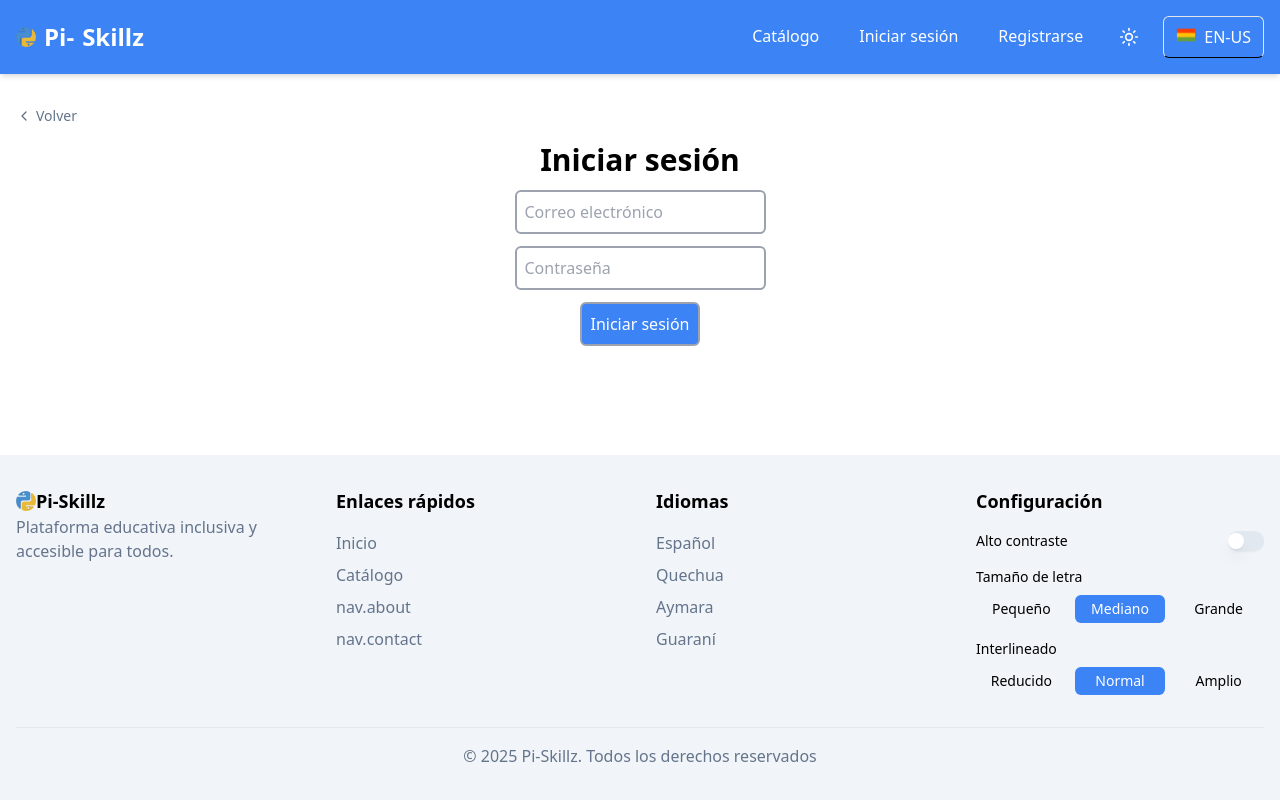
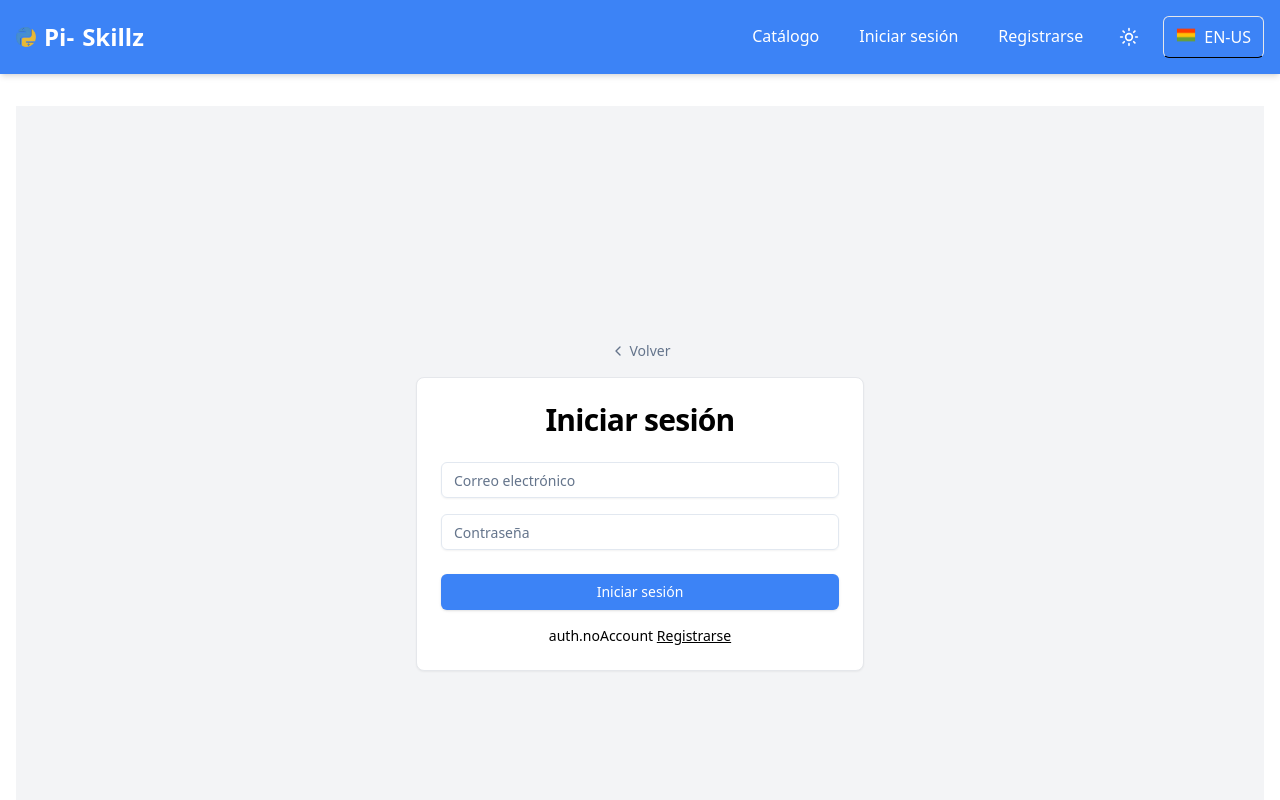
Before and after one commit to DarCkDev/py-skillz, a React (Vite) app in the folder py-skillz-frontend/: page /login in a window 1280 px wide. Shown: the top 800 px of the page. Built offline with nearby package versions, Linux system fonts and the light colour scheme.

Commit message:
mejoras UI

```diff
--- a/py-skillz-frontend/src/components/shared/BackButton.tsx
+++ b/py-skillz-frontend/src/components/shared/BackButton.tsx
@@ -1,11 +1,13 @@
 import { useLocation, useNavigate } from 'react-router-dom';
 import { ChevronLeft } from 'lucide-react';
 import { useTranslation } from 'react-i18next';
+import { useLoading } from '../../context/LoadingContext';
 
 export function BackButton() {
   const { t } = useTranslation();
   const location = useLocation();
   const navigate = useNavigate();
+  const { setLoading } = useLoading();
 
 
   const currentPath = location.pathname;
@@ -16,8 +18,10 @@ export function BackButton() {
 
 
   const handleBack = () => {
+    setLoading(true); // Set loading to true before navigation
     if (pathSegments.length === 0) {
 
+      setLoading(false); // Clear loading if no navigation occurs
       return;
     } else if (pathSegments.length === 1) {
 
--- /dev/null
+++ b/py-skillz-frontend/src/context/LoadingContext.tsx
@@ -0,0 +1,30 @@
+import { createContext, useState, useContext, ReactNode } from 'react';
+
+interface LoadingContextType {
+  isLoading: boolean;
+  setLoading: (loading: boolean) => void;
+}
+
+const LoadingContext = createContext<LoadingContextType | undefined>(undefined);
+
+export const LoadingProvider = ({ children }: { children: ReactNode }) => {
+  const [isLoading, setIsLoading] = useState(false);
+
+  const setLoading = (loading: boolean) => {
+    setIsLoading(loading);
+  };
+
+  return (
+    <LoadingContext.Provider value={{ isLoading, setLoading }}>
+      {children}
+    </LoadingContext.Provider>
+  );
+};
+
+export const useLoading = () => {
+  const context = useContext(LoadingContext);
+  if (context === undefined) {
+    throw new Error('useLoading must be used within a LoadingProvider');
+  }
+  return context;
+};
--- a/py-skillz-frontend/src/features/admin/UserManagement.tsx
+++ b/py-skillz-frontend/src/features/admin/UserManagement.tsx
@@ -1,4 +1,4 @@
-import React, { useState, useEffect } from "react";
+import { useState, useEffect } from "react";
 import { useTranslation } from "react-i18next";
 import { BackButton } from "../../components/shared/BackButton";
 import { UserInfo } from "@/types";
@@ -7,17 +7,18 @@ import { PlusIcon } from "@radix-ui/react-icons";
 import { Button } from "@/components/ui/button";
 import { createPortal } from "react-dom";
 import { ModalUpdateCreateUser } from "./ModalUpdateCreateUser";
-
+import { useLoading } from "../../context/LoadingContext";
 export const UserManagement = () => {
   const { t } = useTranslation();
   const [users, setUsers] = useState<UserInfo[]>([]);
-  const [isLoading, setIsLoading] = useState<boolean>(true);
   const [showModal, setShowModal] = useState<boolean>(false);
   const [currentUser, setCurrentUser] = useState<UserInfo | undefined>(
     undefined
   );
+    const { setLoading } = useLoading();
 
   const fetchUsers = async () => {
+    setLoading(true);
     try {
       const response = await fetch("http://localhost:3003/user", {
         method: "GET",
@@ -28,10 +29,13 @@ export const UserManagement = () => {
       const data = await response.json();
       console.log(data);
       setUsers(data);
-      setIsLoading(false);
+
     } catch (error) {
       console.error("Error al obtener los usuarios:", error);
+    }finally {
+      setLoading(false);
     }
+
   };
 
   const onDeleteUser = async (id: string) => {
@@ -89,10 +93,7 @@ export const UserManagement = () => {
             user={currentUser}
           />,
           document.body
-        )}
-      {isLoading ? (
-        <p>Loading...</p>
-      ) : (
+        )}(
         <div className="overflow-x-auto">
           <table className="w-full table-auto md:table-fixed">
             <thead className="text-left border-b border-foreground h-10">
@@ -149,7 +150,7 @@ export const UserManagement = () => {
             </tbody>
           </table>
         </div>
-      )}
+      )
     </div>
   );
 };
--- a/py-skillz-frontend/src/features/auth/Login.tsx
+++ b/py-skillz-frontend/src/features/auth/Login.tsx
@@ -3,7 +3,11 @@ import { BackButton } from "../../components/shared/BackButton";
 import { ILogin } from "../../types";
 import { useTranslation } from "react-i18next";
 import { AuthContext } from "../../context/AuthContext";
-import { useNavigate } from "react-router-dom";
+import { useNavigate, Link } from "react-router-dom";
+import { Input } from "@/components/ui/input";
+import { Button } from "@/components/ui/button";
+import { Card, CardContent, CardHeader, CardTitle } from "@/components/ui/card";
+import { useLoading } from "../../context/LoadingContext";
 
 export const Login = () => {
   const [data, setData] = useState<ILogin>({ email: "", password: "" });
@@ -11,6 +15,7 @@ export const Login = () => {
   const auth = useContext(AuthContext);
   const { t } = useTranslation();
   const navigate = useNavigate();
+  const { setLoading } = useLoading();
 
   const onDataChange = (e: React.ChangeEvent<HTMLInputElement>) => {
     setData({ ...data, [e.target.name]: e.target.value });
@@ -18,60 +23,85 @@ export const Login = () => {
 
   const onSubmitForm = async (e: React.FormEvent<HTMLFormElement>) => {
     e.preventDefault();
+    setLoading(true); // Set loading to true before API call
     if (!auth) {
       setErrors(["Authentication context not available"]);
+      setLoading(false); // Clear loading if auth context is missing
       return;
     }
 
+    try {
       const loginErrors = await auth.login(data);
       if (loginErrors) {
         setErrors(loginErrors);
       } else {
         navigate("/admin"); // Redirige al dashboard u otra ruta
       }
+    } finally {
+      setLoading(false); // Clear loading after API call completes
+    }
   };
 
   return (
+    <div className="flex flex-col items-center justify-center min-h-screen bg-gray-100 dark:bg-gray-900 p-4">
+      <BackButton />
+      <Card className="w-full max-w-md mx-auto">
+        <CardHeader>
+          <CardTitle className="text-center text-3xl font-bold">
+            {t("auth.login")}
+          </CardTitle>
+        </CardHeader>
+        <CardContent>
+          <form onSubmit={onSubmitForm} className="space-y-6">
+            <div className="space-y-4">
               <div>
-      <BackButton />
-      <div className="w-full h-auto">
-        <form onSubmit={onSubmitForm}>
-          <div className="flex flex-col items-center justify-center gap-3">
-            <h1 className="text-3xl font-bold">{t("auth.login")}</h1>
-            <div className="flex flex-col items-center justify-center gap-3 text-black">
-              <input
+                <label htmlFor="email" className="sr-only">
+                  {t("auth.email") ?? "Email"}
+                </label>
+                <Input
+                  id="email"
                   type="email"
-                placeholder={t("auth.email")?? "email"}
-                className="w-full p-2 border-2 border-gray-400 rounded-md"
+                  placeholder={t("auth.email") ?? "Email"}
                   name="email"
                   value={data.email}
                   onChange={onDataChange}
+                  required
                 />
-              <input
+              </div>
+              <div>
+                <label htmlFor="password" className="sr-only">
+                  {t("auth.password") ?? "Password"}
+                </label>
+                <Input
+                  id="password"
                   type="password"
-                placeholder={t("auth.password")?? "password"}
-                className="w-full p-2 border-2 border-gray-400 rounded-md"
+                  placeholder={t("auth.password") ?? "Password"}
                   name="password"
                   value={data.password}
                   onChange={onDataChange}
+                  required
                 />
               </div>
-            <button
-              type="submit"
-              className="p-2 border-2 border-gray-400 rounded-md bg-primary text-white"
-            >
+            </div>
+            <Button type="submit" className="w-full">
               {t("auth.login")}
-            </button>
-          </div>
+            </Button>
             {errors.length > 0 && (
-            <ul className="text-red-500 list-disc pl-5 mt-2">
+              <ul className="text-red-500 text-sm list-disc pl-5 mt-2">
                 {errors.map((err, index) => (
                   <li key={index}>{err}</li>
                 ))}
               </ul>
             )}
           </form>
+          <div className="mt-4 text-center text-sm">
+            {t("auth.noAccount")}{" "}
+            <Link to="/register" className="underline" onClick={() => setLoading(true)}>
+              {t("auth.register")}
+            </Link>
           </div>
+        </CardContent>
+      </Card>
     </div>
   );
 };
--- a/py-skillz-frontend/src/features/auth/Register.tsx
+++ b/py-skillz-frontend/src/features/auth/Register.tsx
@@ -2,12 +2,14 @@ import React, { useEffect, useState } from "react";
 import { BackButton } from "../../components/shared/BackButton";
 import { Input } from "@/components/ui/input";
 import { Button } from "@/components/ui/button";
+import { Card, CardContent, CardHeader, CardTitle } from "@/components/ui/card";
 import { CreateStudent } from "@/types";
 import { useTranslation } from "react-i18next";
 import { createStudent } from "../admin/api/api";
-import { useNavigate } from "react-router-dom";
+import { useNavigate, Link } from "react-router-dom";
 import { useContext } from "react";
 import { AuthContext } from "@/context/AuthContext";
+import { useLoading } from "../../context/LoadingContext";
 
 const INITIAL: CreateStudent = {
   fullName: "",
@@ -22,6 +24,7 @@ export const Register = () => {
   const [userInfo, setUserInfo] = useState<CreateStudent>(INITIAL);
   const [isLoading, setIsLoading] = useState<boolean>(false);
   const [error, setError] = useState<string[] | undefined>(undefined);
+  const { setLoading } = useLoading();
 
   const onValueChange = (
     e: React.ChangeEvent<HTMLInputElement | HTMLSelectElement>
@@ -31,6 +34,7 @@ export const Register = () => {
 
   const onSubmit = async (e: React.FormEvent<HTMLFormElement>) => {
     e.preventDefault();
+    setLoading(true); // Set loading to true before API call
     setIsLoading(true);
     setError(undefined);
     try {
@@ -48,6 +52,7 @@ export const Register = () => {
       setError([t("errors.unknown")]);
     } finally {
       setIsLoading(false);
+      setLoading(false); // Clear loading after API call completes
     }
   };
 
@@ -58,19 +63,21 @@ export const Register = () => {
   }, [isAuthenticated, navigate]);
 
   return (
+    <div className="flex flex-col items-center justify-center min-h-screen bg-gray-100 dark:bg-gray-900 p-4">
+      <BackButton />
+      <Card className="w-full max-w-md mx-auto">
+        <CardHeader>
+          <CardTitle className="text-center text-3xl font-bold">
+            {t("admin.create")}
+          </CardTitle>
+        </CardHeader>
+        <CardContent>
+          <form onSubmit={onSubmit} className="space-y-6">
+            <div className="space-y-4">
               <div>
-      <BackButton />
-      <div className="flex items-center justify-center">
-        <form
-          className="flex flex-col gap-4 shadow bg-background rounded items-center p-5 w-11/12 md:w-2/3 lg:w-1/2 max-h-screen overflow-y-auto border border-primary/30"
-          onSubmit={onSubmit}
-        >
-          <p className="p-0 font-bold text-xl">{t("admin.create")}</p>
-          <div className="w-full">
-            <label className="font-bold" htmlFor="fullName">
+                <label htmlFor="fullName" className="font-bold sr-only">
                   {t("admin.fullName")} <span className="text-red-500">*</span>
                 </label>
-
                 <Input
                   id="fullName"
                   name="fullName"
@@ -80,8 +87,8 @@ export const Register = () => {
                   required
                 />
               </div>
-          <div className="w-full">
-            <label className="font-bold" htmlFor="email">
+              <div>
+                <label htmlFor="email" className="font-bold sr-only">
                   {t("admin.email")} <span className="text-red-500">*</span>
                 </label>
                 <Input
@@ -94,8 +101,8 @@ export const Register = () => {
                   required
                 />
               </div>
-          <div className="w-full">
-            <label className="font-bold" htmlFor="password">
+              <div>
+                <label htmlFor="password" className="font-bold sr-only">
                   {t("admin.password")} <span className="text-red-500">*</span>
                 </label>
                 <Input
@@ -108,25 +115,26 @@ export const Register = () => {
                   required
                 />
               </div>
-
+            </div>
             {error && (
-            <div>
-              <ul>
+              <ul className="text-red-500 text-sm list-disc pl-5 mt-2">
                 {error.map((e, i) => (
-                  <li className="text-red-500" key={i}>
-                    {e}
-                  </li>
+                  <li key={i}>{e}</li>
                 ))}
               </ul>
-            </div>
             )}
-          <div className="flex w-full justify-end gap-4">
-            <Button type="submit" disabled={isLoading}>
+            <Button type="submit" disabled={isLoading} className="w-full">
               {t("admin.save")}
             </Button>
+          </form>
+          <div className="mt-4 text-center text-sm">
+            {t("auth.alreadyHaveAccount")}{" "}
+            <Link to="/login" className="underline" onClick={() => setLoading(true)}>
+              {t("auth.login")}
+            </Link>
           </div>
-        </form>
-      </div>
+        </CardContent>
+      </Card>
     </div>
   );
 };
--- a/py-skillz-frontend/src/layouts/MainLayout.tsx
+++ b/py-skillz-frontend/src/layouts/MainLayout.tsx
@@ -2,7 +2,9 @@ import { ReactNode } from 'react';
 import { Header } from '../components/shared/Header';
 import { Footer } from '../components/shared/Footer';
 import { useAccessibilityStore } from '../hooks/useAccessibilityStore';
-import { Outlet } from 'react-router-dom';
+import { Outlet, useLocation } from 'react-router-dom';
+import { useLoading } from '../context/LoadingContext';
+import { useEffect } from 'react';
 
 interface MainLayoutProps {
   children?: ReactNode;
@@ -10,6 +12,16 @@ interface MainLayoutProps {
 
 export function MainLayout({ children }: MainLayoutProps) {
   const { fontSize, lineHeight } = useAccessibilityStore();
+  const { setLoading } = useLoading();
+  const location = useLocation();
+
+  useEffect(() => {
+    const timer = setTimeout(() => {
+      setLoading(false); // Clear loading state after a delay
+    }, 500); // 500ms delay
+
+    return () => clearTimeout(timer); // Cleanup the timer
+  }, [location.pathname, setLoading]);
 
   const getAccessibilityClasses = () => {
     const classes = [];
```
Also changed, not shown: py-skillz-frontend/src/App.tsx (+22 -17 lines), py-skillz-frontend/src/components/shared/LoadingIndicator.tsx (added, +19 -0 lines). Lines whose indentation alone changed are shown as unchanged.
